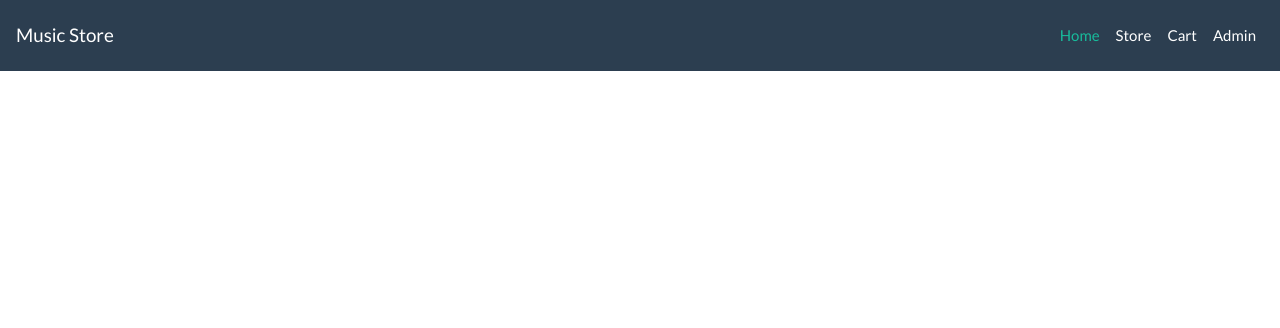
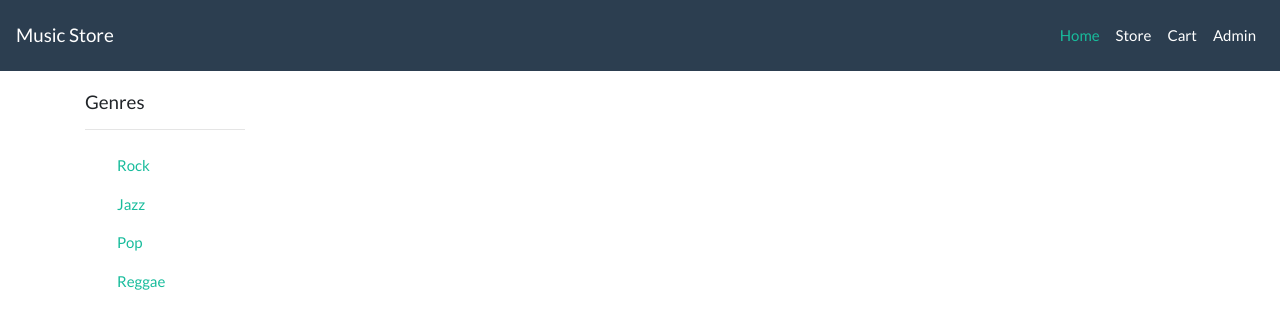
Before and after one commit to enriquemartinez-emc/MusicStoreAngular, an Angular app: page / in a window 1280 px wide. Shown: the top 328 px of the page. Built offline with nearby package versions, Linux system fonts and the light colour scheme.

Commit message:
genre picker component

```diff
--- a/src/app/app.component.ts
+++ b/src/app/app.component.ts
@@ -4,7 +4,16 @@ import { Component } from '@angular/core';
   selector: 'app-root',
   template: `
     <app-header-bar></app-header-bar>
-    <router-outlet></router-outlet>
+    <main class="container">
+      <div class="row">
+        <div class="col-2">
+          <app-genre-picker></app-genre-picker>
+        </div>
+        <div class="col-10">
+          <router-outlet></router-outlet>
+        </div>
+      </div>
+    </main>
   `,
 })
 export class AppComponent {
--- /dev/null
+++ b/src/app/core/components/genre-picker.component.ts
@@ -0,0 +1,20 @@
+import { Component, OnInit } from '@angular/core';
+
+@Component({
+  selector: 'app-genre-picker',
+  template: `
+    <h5>Genres</h5>
+    <hr />
+    <nav class="nav flex-column">
+      <a class="nav-link" href="#">Rock</a>
+      <a class="nav-link" href="#">Jazz</a>
+      <a class="nav-link" href="#">Pop</a>
+      <a class="nav-link" href="#">Reggae</a>
+    </nav>
+  `,
+})
+export class GenrePickerComponent implements OnInit {
+  constructor() {}
+
+  ngOnInit() {}
+}
--- a/src/app/core/components/index.ts
+++ b/src/app/core/components/index.ts
@@ -1,5 +1,7 @@
 export * from './header-bar.component';
+export * from './genre-picker.component';
 
 import { HeaderBarComponent } from './header-bar.component';
+import { GenrePickerComponent } from './genre-picker.component';
 
-export const declarations = [HeaderBarComponent];
+export const declarations = [HeaderBarComponent, GenrePickerComponent];
--- a/src/styles.scss
+++ b/src/styles.scss
@@ -6,3 +6,7 @@
 @import "~bootswatch/dist/flatly/variables";
 @import "~bootstrap/scss/bootstrap";
 @import "~bootswatch/dist/flatly/bootswatch";
+
+main {
+  margin-top: 20px;
+}
```
